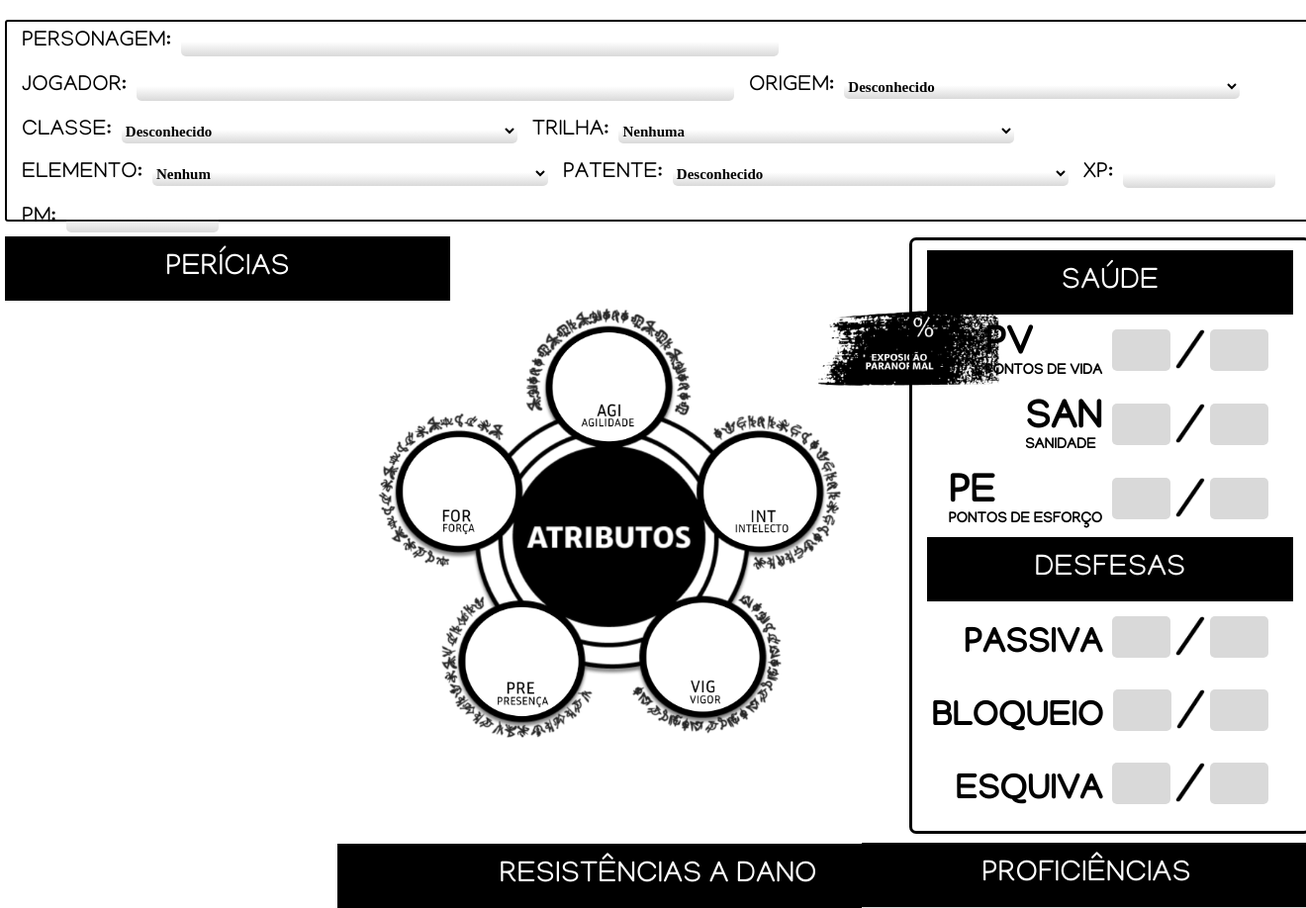
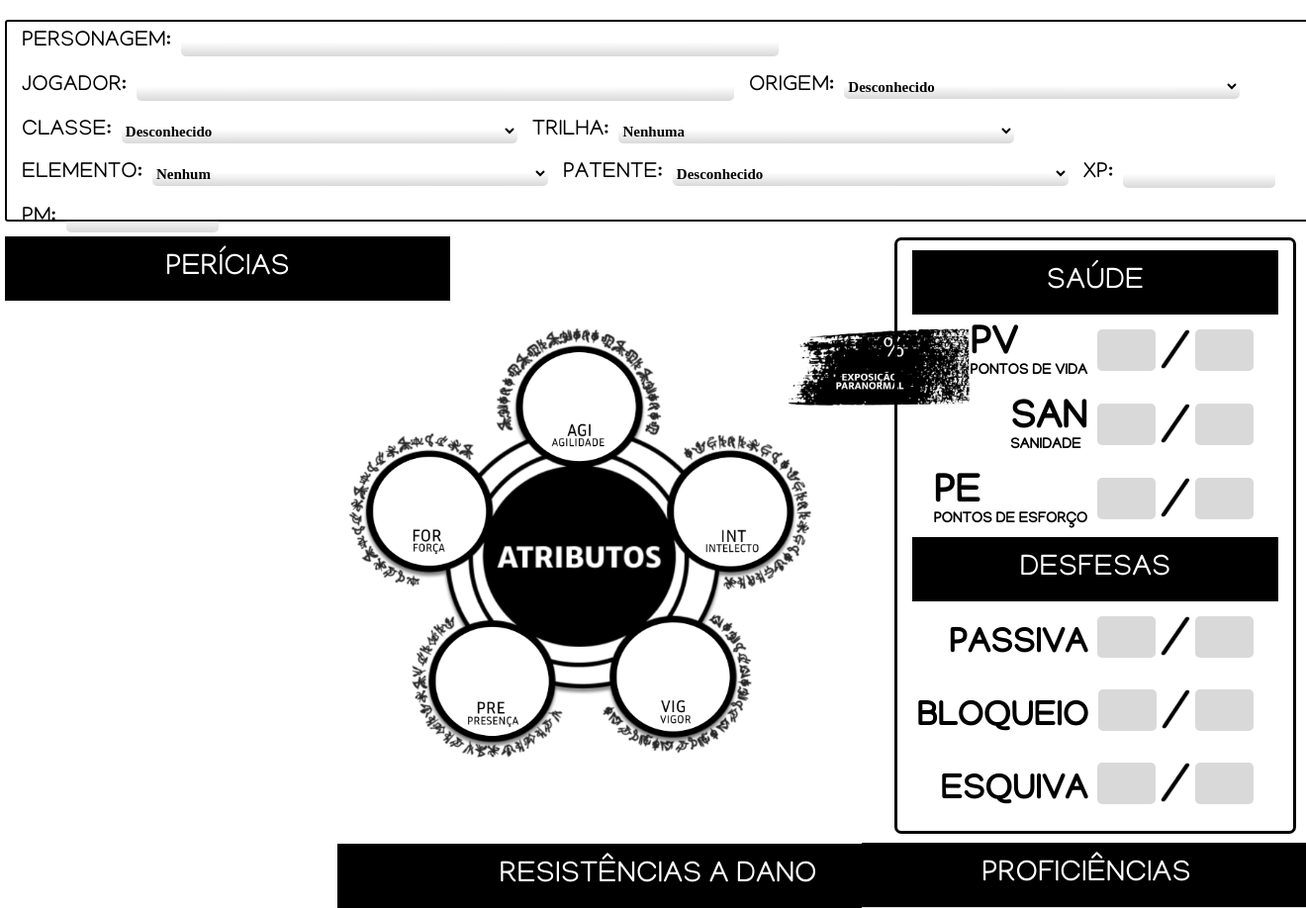
Before and after one commit to AmandaTSantos18/projeto-rpg, a PHP site: page /ficha.html in a window 1320 px wide; the page is wider, and only the part inside the window is pictured. Shown: the top 918 px of that part at 99% size. Run offline with PHP 8.4, Linux system fonts and the light colour scheme; some web fonts are replaced.

Commit message:
Update estiloficha.css

```diff
--- a/css/estiloficha.css
+++ b/css/estiloficha.css
@@ -86,10 +86,6 @@ body
     height: 500px;
 
     align-self: center;
-
-    position: relative;
-    top: -20px;
-    left: 30px;
 }
 
 .dano
@@ -340,4 +336,24 @@ h3
     top: -540px;
     align-self: flex-end;
     margin-bottom: -480px;
+    margin-right: 15px;
 }
+
+.atri
+{
+    width: 60px;
+    height: 50px;
+}
+
+.forca
+{
+    position: relative;
+    right: 585px;
+    bottom: 282px;
+}
+
+.atributos
+{
+    align-self: center;
+    margin-left: 350px;
+}
```
